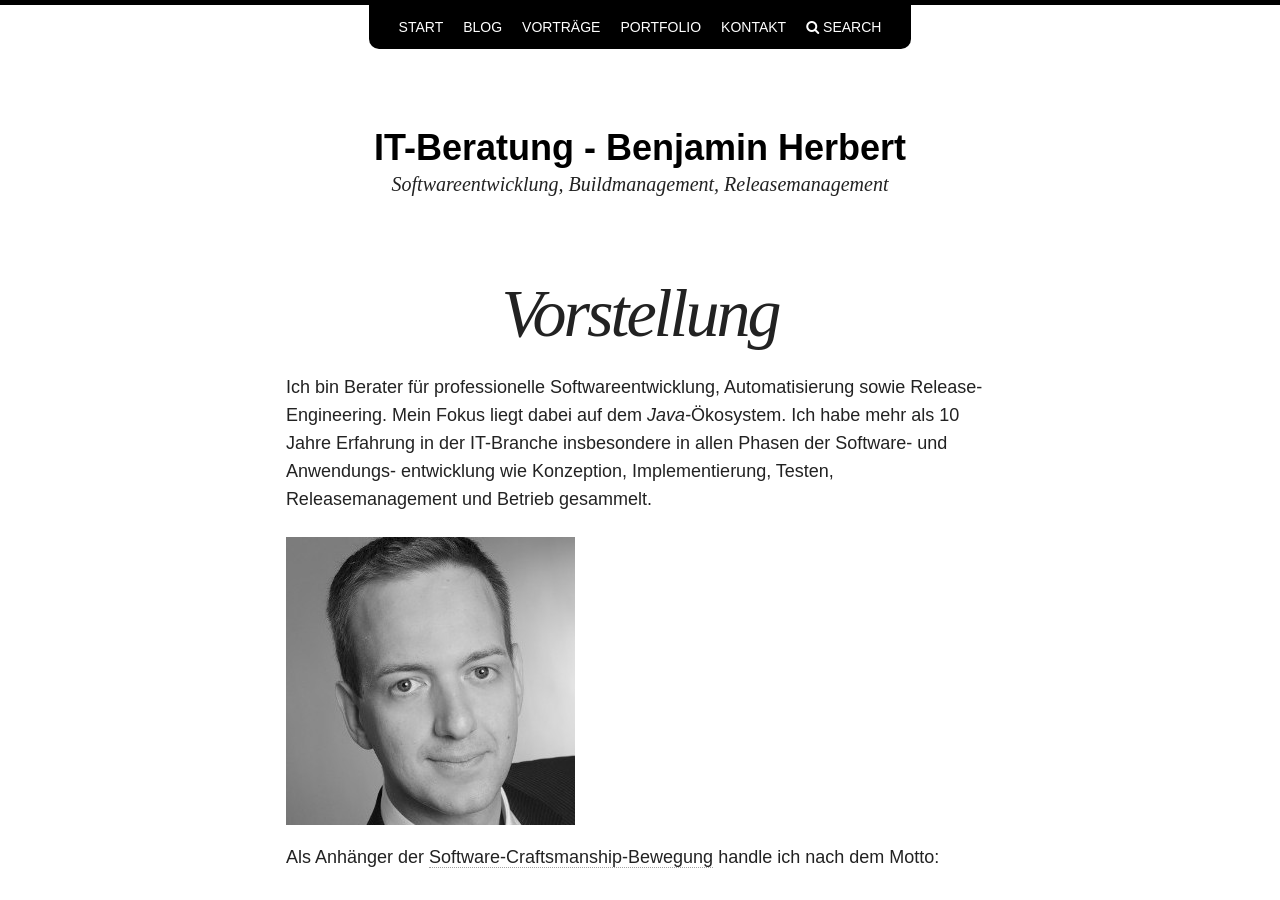
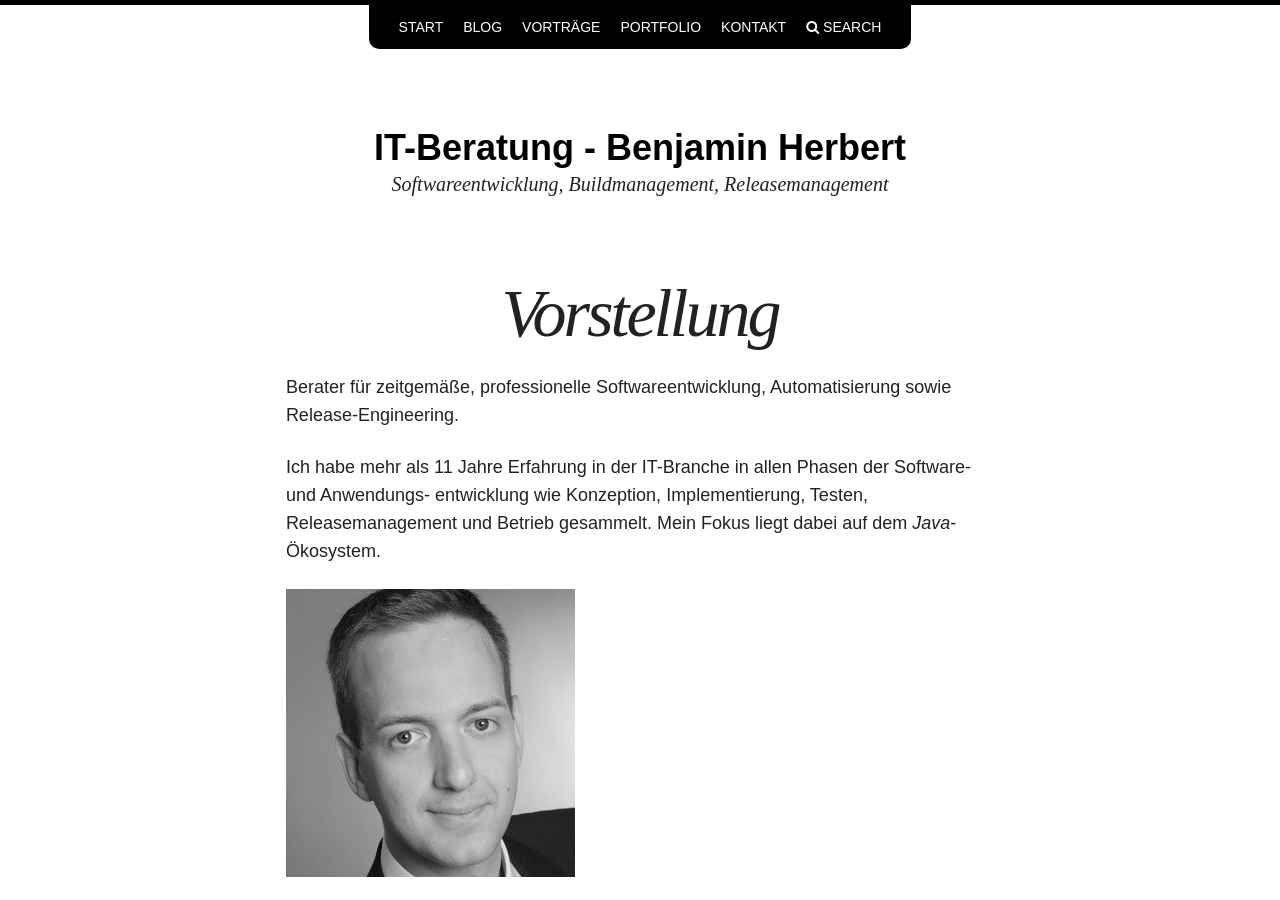
Before and after one commit to BenjaminHerbert/BenjaminHerbert.github.io, a Jekyll site: the page built from index.md, in a window 1280 px wide and 900 px high. Built offline with Jekyll 4.4.1, drawn with Linux system fonts in a browser that asks for light colours; nearby versions of some CDN libraries.

Commit message:
Shorten text

```diff
--- a/index.md
+++ b/index.md
@@ -4,7 +4,9 @@ title: Vorstellung
 tags: [devops,java,freelancer,freiberufler,it-beratung,softwareentwicklung,software,consulting,continuous integration,tdd]
 ---
 
-Ich bin Berater für professionelle Softwareentwicklung, Automatisierung sowie Release-Engineering. Mein Fokus liegt dabei auf dem *Java*-Ökosystem. Ich habe mehr als 10 Jahre Erfahrung in der IT-Branche insbesondere in allen Phasen der Software- und Anwendungs- entwicklung wie Konzeption, Implementierung, Testen, Releasemanagement und Betrieb gesammelt.
+Berater für zeitgemäße, professionelle Softwareentwicklung, Automatisierung sowie Release-Engineering.
+
+Ich habe mehr als 11 Jahre Erfahrung in der IT-Branche in allen Phasen der Software- und Anwendungs- entwicklung wie Konzeption, Implementierung, Testen, Releasemanagement und Betrieb gesammelt. Mein Fokus liegt dabei auf dem *Java*-Ökosystem.
 
 <div>
  <img src="images/bh.jpg" alt="Foto von Benjamin Herbert"/>
```
